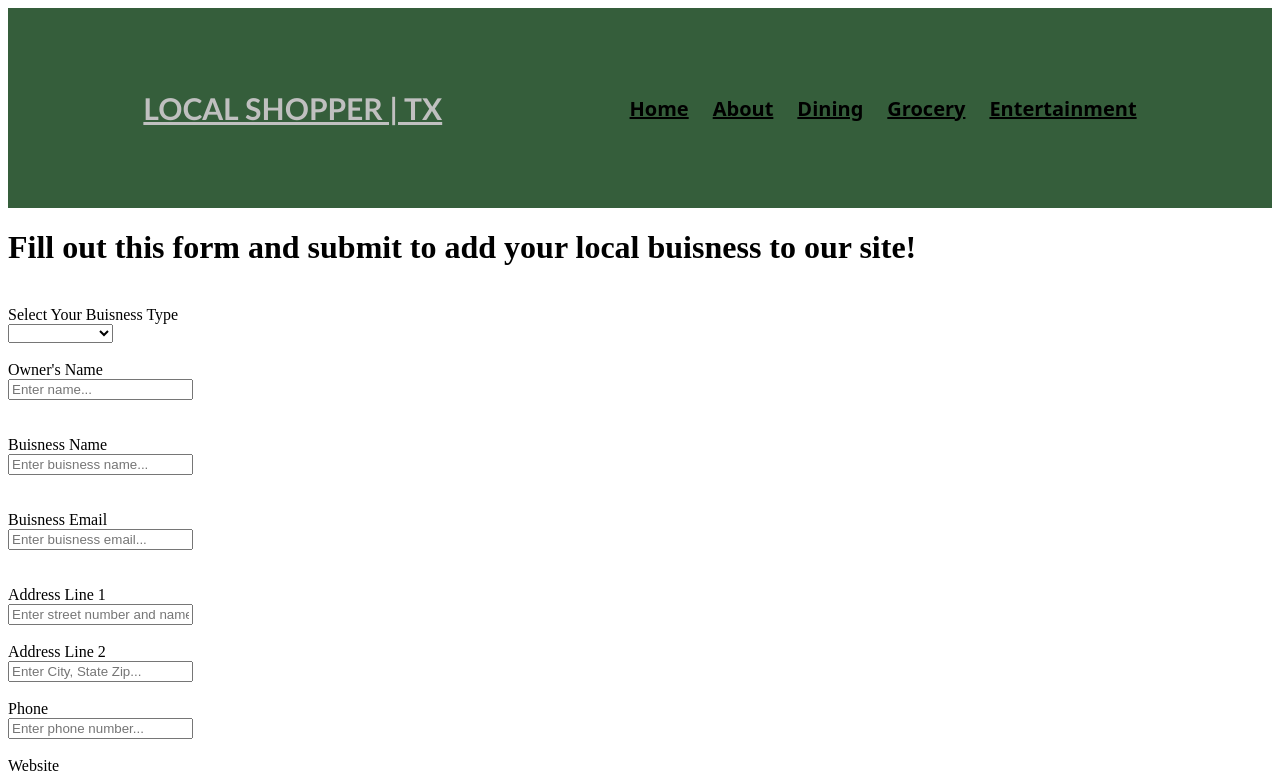
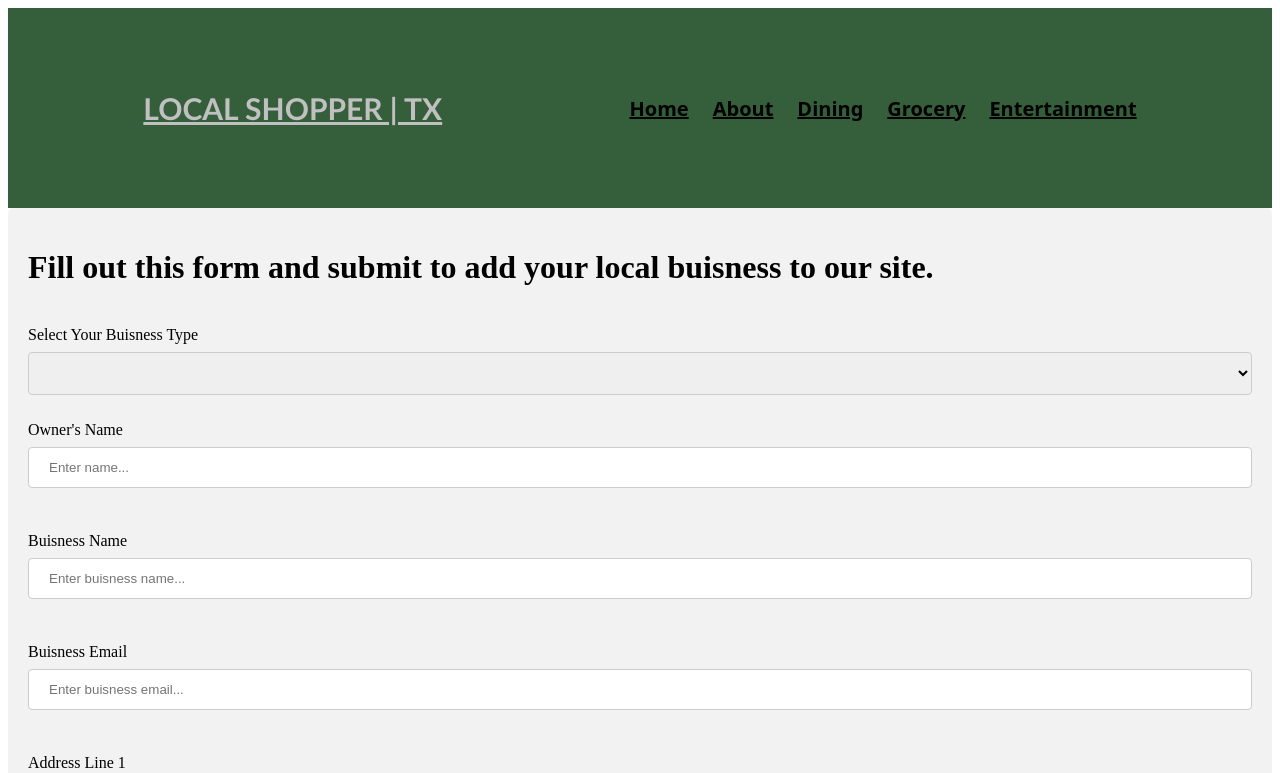
Before and after one commit to veritycarlos/local-shopper, a React (Create React App) app: page /diningform in a window 1280 px wide. Shown: the top 773 px of the page. Built offline with nearby package versions, Linux system fonts and the light colour scheme; no server answers; data requests are answered from the project's data file.

Commit message:
added css to dining form

```diff
--- a/src/components/DiningForm.js
+++ b/src/components/DiningForm.js
@@ -1,4 +1,4 @@
-import { Dining } from '@mui/icons-material';
+import './Form.css'
 import React, { useState, useEffect, useCallback } from 'react'
 
 function Form () {
@@ -61,8 +61,8 @@ function Form () {
     }
 
     return (
-        <div className='form-container'>
-            <h1>Fill out this form and submit to add your local buisness to our site!</h1>
+        <div className='formcontainer'>
+            <h1>Fill out this form and submit to add your local buisness to our site.</h1>
                 <form className='register-form' onSubmit={handleSubmit}>
                     <br/>
                     Select Your Buisness Type
--- /dev/null
+++ b/src/components/Form.css
@@ -0,0 +1,30 @@
+input[type=text], select {
+    width: 100%;
+    padding: 12px 20px;
+    margin: 8px 0;
+    display: inline-block;
+    border: 1px solid #ccc;
+    border-radius: 4px;
+    box-sizing: border-box;
+  }
+
+  input[type=submit] {
+    width: 100%;
+    background-color: #4CAF50;
+    color: white;
+    padding: 14px 20px;
+    margin: 8px 0;
+    border: none;
+    border-radius: 4px;
+    cursor: pointer;
+  }
+
+  input[type=submit]:hover {
+    background-color: #45a049;
+  }
+
+  .formcontainer {
+    border-radius: 5px;
+    background-color: #f2f2f2;
+    padding: 20px;
+  }
```
